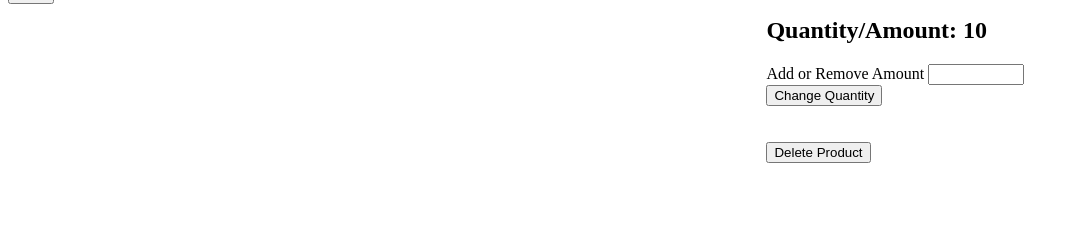
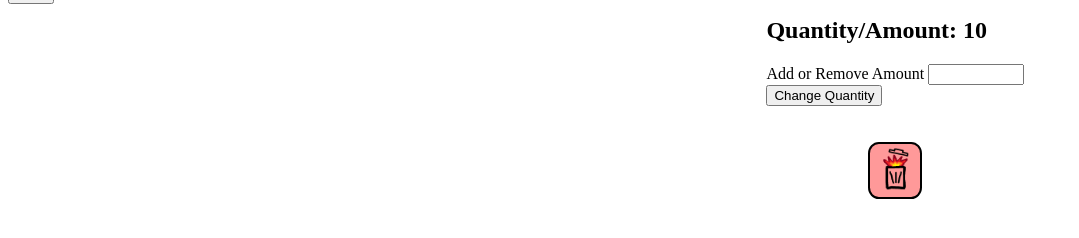
Before and after one commit to jakobkieri/D0018E_Grupp7, a Flask app: page /admin/product in a window 1280 px wide. Shown: the part 389-627 px from the top of the page, without its empty margins (0-1079 px from the left). Run offline with Flask 3, Linux system fonts and the light colour scheme; the visitor is signed in with stand-in values (Sample User, id 1); tables that the repository leaves empty hold one stand-in row (values such as "Sample post"); grey boxes marked "Sample" are stand-in pictures.

Commit message:
Delete Button!

```diff
--- a/code/Admin/static/css/style.css
+++ b/code/Admin/static/css/style.css
@@ -11,10 +11,17 @@
 */
 }
 
-
 .header {
     height: 100px;
     width: 100%;
+}
+
+.delete-button {
+    background-color: #ff9999;
+    padding: 0px;
+    border-radius: 20%;
+    border: 2px solid #000000;
+    margin-left: 20%;
 }
 
 .profile-button {
--- a/code/Admin/templates/AdmProduct.html
+++ b/code/Admin/templates/AdmProduct.html
@@ -71,7 +71,10 @@
 
             <input type="hidden" name="pro_ID" value="{{product['pro_ID']}}">
 
-            <input type="submit" value="Delete Product">
+            <!-- Button with image -->
+            <button type="submit" class="delete-button">
+                <img class="image_small" src="{{url_for('.static', filename = 'images/soptunna.png')}}" alt="Delete Product">
+            </button>
         </form>
     </div>
 
```
